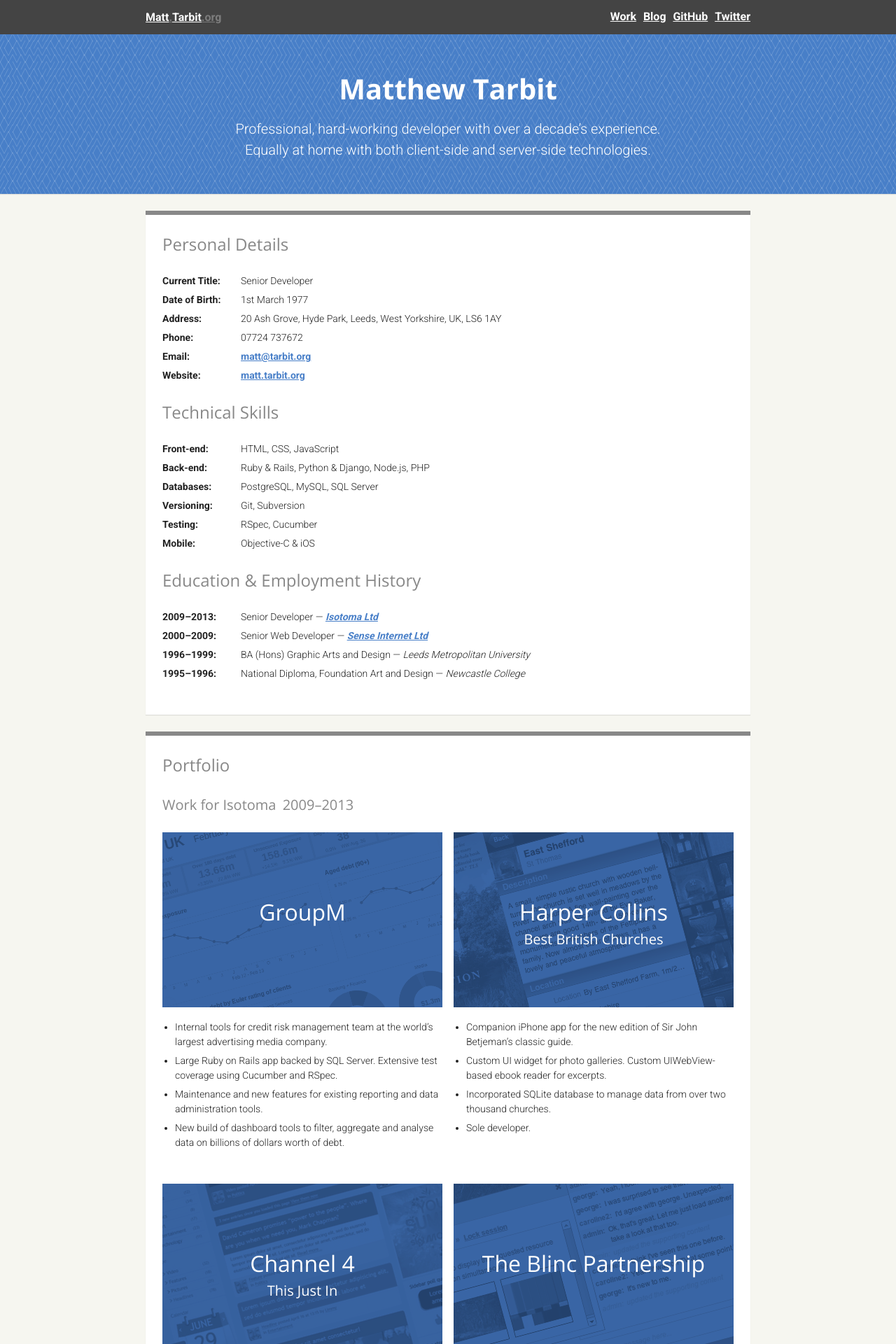
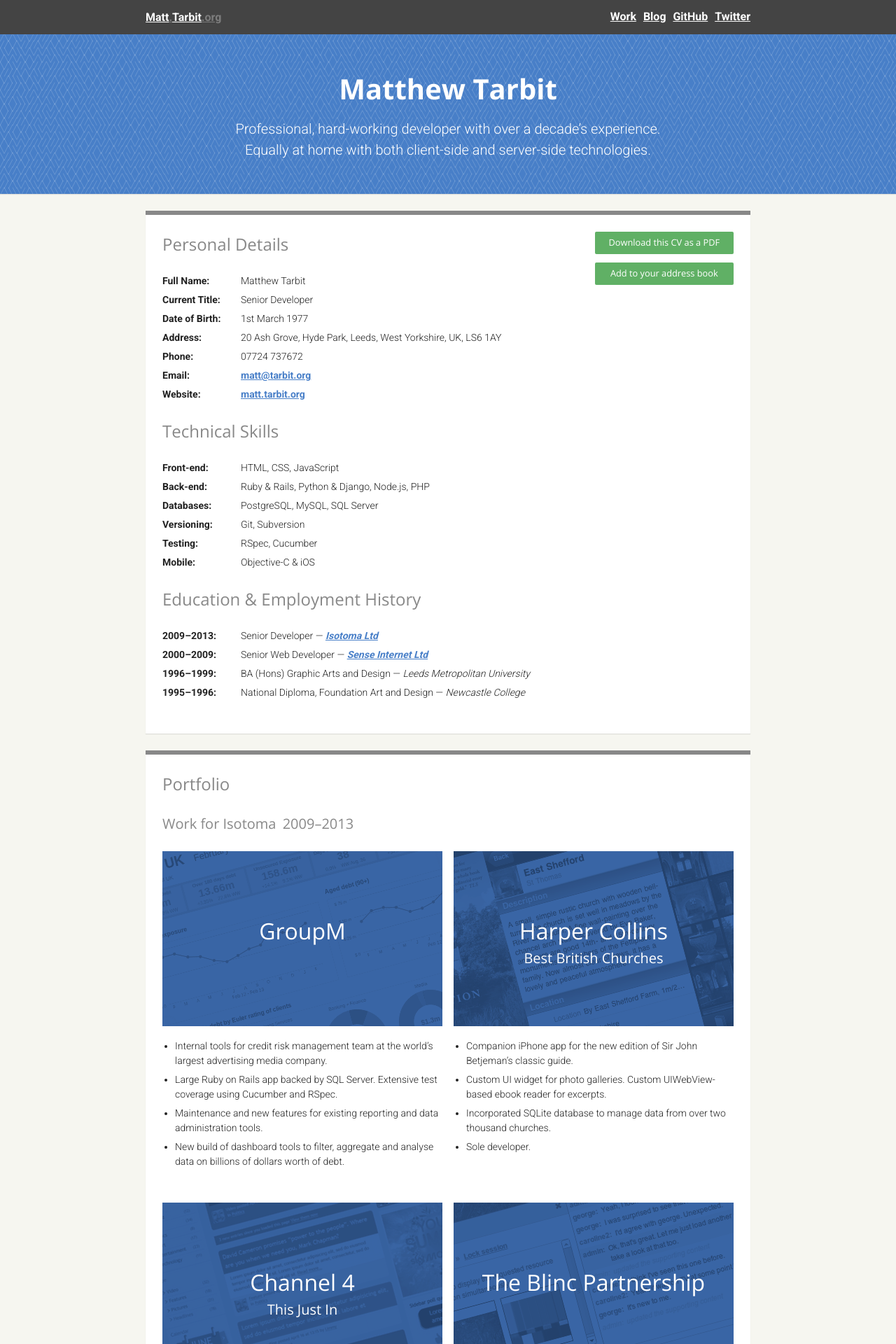
Before and after one commit to mtarbit/mtarbit.github.io, a Jekyll site: the page built from cv/index.html, in a window 1280 px wide. Shown: the top 1920 px of the page at 70% size. Built offline with Jekyll 4.4.1, drawn with Linux system fonts in a browser that asks for light colours.

Commit message:
Add address book and download links to CV.

```diff
--- a/assets/stylesheets/_sass/src/_print.scss
+++ b/assets/stylesheets/_sass/src/_print.scss
@@ -5,8 +5,13 @@
     }
 
     a {
+        color: $text-color;
         font-weight: normal;
         text-decoration: none;
+    }
+
+    .btn {
+        display: none;
     }
 
     .page-header, .page-footer {
--- a/assets/stylesheets/_sass/src/_text.scss
+++ b/assets/stylesheets/_sass/src/_text.scss
@@ -90,7 +90,3 @@ a {
 .dim {
     color: $pale-grey;
 }
-
-address {
-    font-style: normal;
-}
--- a/cv/index.html
+++ b/cv/index.html
@@ -17,9 +17,14 @@ title: CV
 <div class="page-width">
     <section class="box">
 
+        <div class="cf">
+            <div class="fl">
                 <h3>Personal Details</h3>
 
-        <dl>
+                <dl class="vcard">
+                    <dt>Full Name:</dt>
+                    <dd class="fn">Matthew Tarbit</dd>
+
                     <dt>Current Title:</dt>
                     <dd>Senior Developer</dd>
 
@@ -27,26 +32,31 @@ title: CV
                     <dd>1st March 1977</dd>
 
                     <dt>Address:</dt>
-            <dd>
-                <address class="adr">
+                    <dd class="adr">
                         <span class="street-address">20 Ash Grove</span>,
                         <span>Hyde Park</span>,
                         <span class="locality">Leeds</span>,
                         <span class="region">West Yorkshire</span>,
                         <span class="country-name">UK</span>,
                         <span class="postal-code">LS6 1AY</span>
-                </address>
                     </dd>
 
                     <dt>Phone:</dt>
-            <dd>07724 737672</dd>
+                    <dd class="tel">07724 737672</dd>
 
                     <dt>Email:</dt>
-            <dd><a href="mailto:matt@tarbit.org">matt@tarbit.org</a></dd>
+                    <dd><a href="mailto:matt@tarbit.org" class="email">matt@tarbit.org</a></dd>
 
                     <dt>Website:</dt>
-            <dd><a href="http://matt.tarbit.org">matt.tarbit.org</a></dd>
+                    <dd><a href="http://matt.tarbit.org" class="url">matt.tarbit.org</a></dd>
                 </dl>
+            </div>
+
+            <div class="fr cv-actions">
+                <p><a href="/assets/files/cv/Matthew Tarbit - CV.pdf" class="btn">Download this CV as a PDF</a></p>
+                <p><a href="http://technorati.com/contacts/matt.tarbit.org/cv" class="btn">Add to your address book</a></p>
+            </div>
+        </div>
 
         <h3>Technical Skills</h3>
 
```
Also changed, not shown: assets/stylesheets/_sass/src/_cv.scss (+11 -0 lines), assets/stylesheets/main.min.css, 1 other file. Lines whose indentation alone changed are shown as unchanged.
